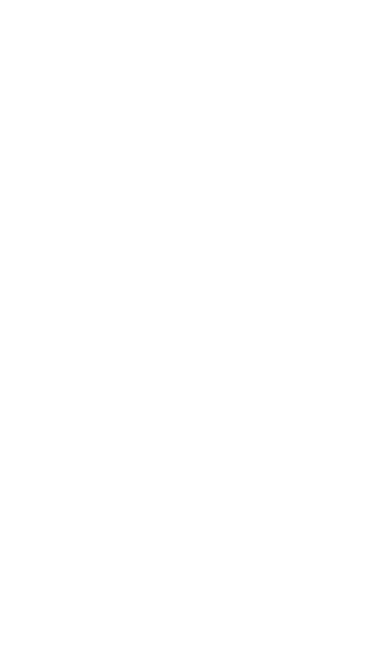
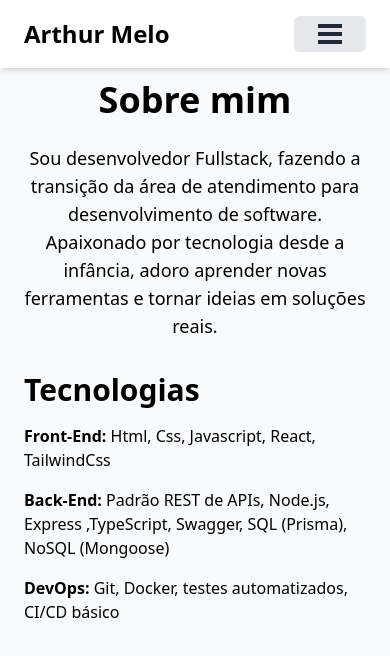
Before and after one commit to Arthur-7Melo/Portfolio, a React (Vite) app: page / in a window 390 px wide. Shown: the top 656 px of the page. Built offline with nearby package versions, Linux system fonts and the light colour scheme.

Commit message:
feat(ui): Implementa section about e components

```diff
--- a/src/App.jsx
+++ b/src/App.jsx
@@ -1,9 +1,14 @@
 import { useState } from 'react'
+import About from './sections/About'
+import Navbar from './components/Navbar'
 
 function App() {
   return (
     <div className='min-h-screen flex flex-col'>
-
+      <Navbar />
+      <main className='flex-grow'>
+        <About />
+      </main>
     </div>
   )
 }
--- /dev/null
+++ b/src/components/Button.jsx
@@ -0,0 +1,20 @@
+export default function Button({ children, onClick, href, type = 'button' }) {
+  const baseStyles = 'inline-block px-6 py-2 rounded-md font-medium focus:outline-none';
+  const btnStyles = href
+    ? `bg-blue-600 text-white hover:bg-blue-700 ${baseStyles}`
+    : `bg-gray-200 text-gray-800 hover:bg-gray-300 ${baseStyles}`;
+
+  if (href) {
+    return (
+      <a href={href} className={btnStyles}>
+        {children}
+      </a>
+    );
+  }
+
+  return (
+    <button type={type} onClick={onClick} className={btnStyles}>
+      {children}
+    </button>
+  );
+}
--- /dev/null
+++ b/src/components/Card.jsx
@@ -0,0 +1,27 @@
+import Button from './Button';
+
+export default function Card({ imageSrc, title, techDetails, githubLink, livelink }) {
+  return (
+    <div className='bg-white shadow-lg rounded-lg overflow-hidden flex flex-col'>
+      {imageSrc && (
+        <img src={imageSrc} alt={title} className='w-full h-48 object-cover' />
+      )}
+      <div className='p-6 flex-grow flex flex-col'>
+        <h3 className='text-3xl font-semibold mb-4'>{title}</h3>
+        <p className='text-sm text-gray-600 mb-6 flex-grow'>{techDetails}</p>
+      </div>
+      <div className='mt-auto flex space-x-4'>
+        {githubLink && (
+          <Button href={githubLink}>
+            Github
+          </Button>
+        )}
+        {livelink && (
+          <Button href={livelink}>
+            Ver Projeto
+          </Button>
+        )}
+      </div>
+    </div>
+  );
+}
--- a/src/components/Navbar.jsx
+++ b/src/components/Navbar.jsx
@@ -0,0 +1,33 @@
+import { useState } from "react";
+import Button from './Button';
+
+export default function Navbar() {
+  const [open, setOpen] = useState(false);
+
+  return (
+    <nav className="bg-white shadow-md fixed w-full z-10">
+      <div className="max-w-6xl mx-auto px-6 py-4 flex justify-between items-center">
+        <div className="text-2xl font-bold">Arthur Melo</div>
+        <div className="hidden md:flex space-x-6">
+          <a href="#about" className="hover:text-blue-600">Sobre</a>
+          <a href="#projects" className="hover:text-blue-600">Projetos</a>
+          <a href="#contact" className="hover:text-blue-600">Contato</a>
+        </div>
+        <div className="md:hidden">
+          <Button onClick={() => setOpen(!open)} className="focus:outline-none">
+            <div className="w-6 h-1 bg-gray-800 mb-1"></div>
+            <div className="w-6 h-1 bg-gray-800 mb-1"></div>
+            <div className="w-6 h-1 bg-gray-800"></div>
+          </Button>
+        </div>
+      </div>
+      {open && (
+        <div className="md:hidden bg-white shadow-md">
+          <a href="#about" className="block px-6 py-3 hover:bg-gray-100">Sobre</a>
+          <a href="#projects" className="block px-6 py-3 hover:bg-gray-100">Projetos</a>
+          <a href="#contact" className="block px-6 py-3 hover:bg-gray-100">Contato</a>
+        </div>
+      )}
+    </nav>
+  );
+}
--- a/src/sections/About.jsx
+++ b/src/sections/About.jsx
@@ -0,0 +1,27 @@
+export default function About() {
+  return (
+    <section id="about" className="py-20 px-6 bg-gray-50">
+      <div className="max-w-3xl mx-auto text-center">
+        <h2 className="text-4xl font-bold mb-6">Sobre mim</h2>
+        <p className="text-lg mb-8">
+          Sou desenvolvedor Fullstack, fazendo a transição da área de atendimento para desenvolvimento de software.
+          Apaixonado por tecnologia desde a infância, adoro aprender novas ferramentas e tornar ideias em soluções reais.
+        </p>
+        <div className="text-left">
+          <h3 className="text-3xl font-semibold mb-4">Tecnologias</h3>
+          <ul className="space-y-4">
+            <li>
+              <strong>Front-End:</strong> Html, Css, Javascript, React, TailwindCss
+            </li>
+            <li>
+              <strong>Back-End:</strong> Padrão REST de APIs, Node.js, Express ,TypeScript, Swagger, SQL (Prisma), NoSQL (Mongoose)
+            </li>
+            <li>
+              <strong>DevOps:</strong> Git, Docker, testes automatizados, CI/CD básico
+            </li>
+          </ul>
+        </div>
+      </div>
+    </section>
+  )
+}
```
